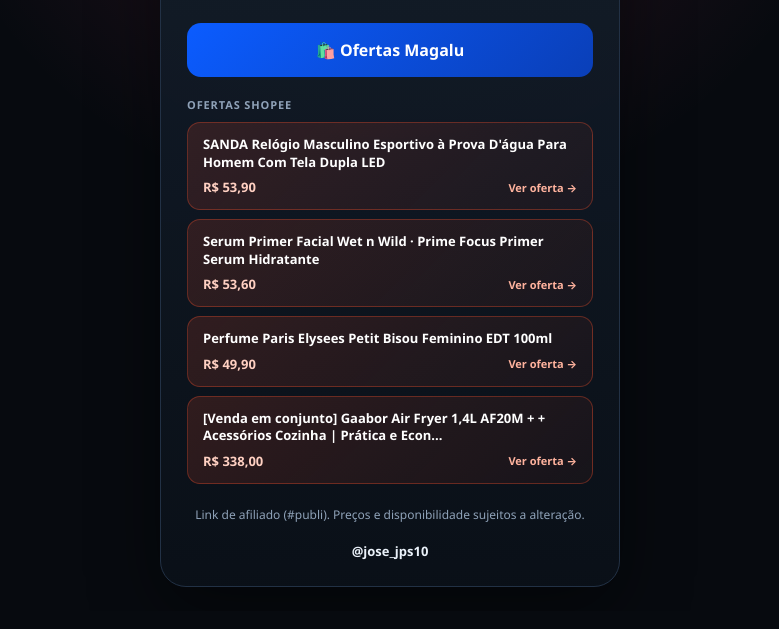
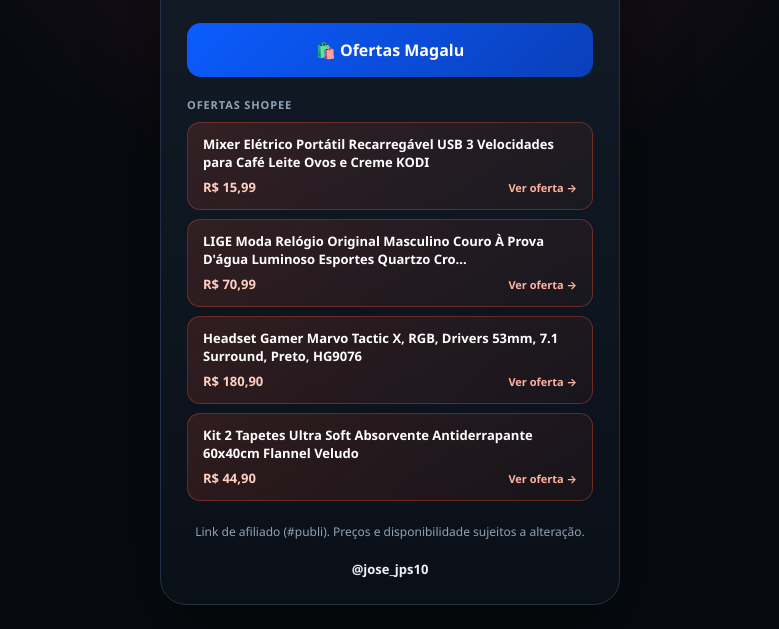
Before and after one commit to jpsalxdr-cpu/ofertas-jps, a plain HTML site: page index.html in a window 1280 px wide. Shown: the part 270-899 px from the top of the page, without its empty margins (250-1029 px from the left). Drawn offline with Linux system fonts and the light colour scheme.

Commit message:
Atualiza ofertas Shopee (automatico)

```diff
--- a/index.html
+++ b/index.html
@@ -114,7 +114,7 @@
     <h1>Ofertas da minha loja</h1>
     <p class="sub">Magalu e Shopee selecionadas para você.</p>
     <a class="btn magalu" href="https://www.magazinevoce.com.br/magazinejpsvip10/selecao/ofertasdodia/" target="_blank" rel="noopener">🛍️ Ofertas Magalu</a>
-    <div class="shopee-section"><div class="shopee-title">Ofertas Shopee</div><div class="shopee-list"><a class="shopee-item" href="https://s.shopee.com.br/30pX0n4jq8" target="_blank" rel="noopener"><span class="shopee-name">SANDA Relógio Masculino Esportivo à Prova D&#x27;água Para Homem Com Tela Dupla LED</span><span class="shopee-bottom"><span class="shopee-price">R$ 53,90</span><span class="shopee-go">Ver oferta →</span></span></a><a class="shopee-item" href="https://s.shopee.com.br/8AXdAHlTy9" target="_blank" rel="noopener"><span class="shopee-name">Serum Primer Facial Wet n Wild · Prime Focus Primer Serum Hidratante</span><span class="shopee-bottom"><span class="shopee-price">R$ 53,60</span><span class="shopee-go">Ver oferta →</span></span></a><a class="shopee-item" href="https://s.shopee.com.br/3qOe0K6NWH" target="_blank" rel="noopener"><span class="shopee-name">Perfume Paris Elysees Petit Bisou Feminino EDT 100ml</span><span class="shopee-bottom"><span class="shopee-price">R$ 49,90</span><span class="shopee-go">Ver oferta →</span></span></a><a class="shopee-item" href="https://s.shopee.com.br/4B1UOw9RNS" target="_blank" rel="noopener"><span class="shopee-name">[Venda em conjunto] Gaabor Air Fryer 1,4L AF20M + + Acessórios Cozinha | Prática e Econ...</span><span class="shopee-bottom"><span class="shopee-price">R$ 338,00</span><span class="shopee-go">Ver oferta →</span></span></a></div></div>
+    <div class="shopee-section"><div class="shopee-title">Ofertas Shopee</div><div class="shopee-list"><a class="shopee-item" href="https://s.shopee.com.br/5fqJkwnlsx" target="_blank" rel="noopener"><span class="shopee-name">Mixer Elétrico Portátil Recarregável USB 3 Velocidades para Café Leite Ovos e Creme KODI</span><span class="shopee-bottom"><span class="shopee-price">R$ 15,99</span><span class="shopee-go">Ver oferta →</span></span></a><a class="shopee-item" href="https://s.shopee.com.br/5VWtYdssGm" target="_blank" rel="noopener"><span class="shopee-name">LIGE Moda Relógio Original Masculino Couro À Prova D&#x27;água Luminoso Esportes Quartzo Cro...</span><span class="shopee-bottom"><span class="shopee-price">R$ 70,99</span><span class="shopee-go">Ver oferta →</span></span></a><a class="shopee-item" href="https://s.shopee.com.br/W8DbSGJBm" target="_blank" rel="noopener"><span class="shopee-name">Headset Gamer Marvo Tactic X, RGB, Drivers 53mm, 7.1 Surround, Preto, HG9076</span><span class="shopee-bottom"><span class="shopee-price">R$ 180,90</span><span class="shopee-go">Ver oferta →</span></span></a><a class="shopee-item" href="https://s.shopee.com.br/6L60YAtgni" target="_blank" rel="noopener"><span class="shopee-name">Kit 2 Tapetes Ultra Soft Absorvente Antiderrapante 60x40cm Flannel Veludo</span><span class="shopee-bottom"><span class="shopee-price">R$ 44,90</span><span class="shopee-go">Ver oferta →</span></span></a></div></div>
     <p class="note">Link de afiliado (#publi). Preços e disponibilidade sujeitos a alteração.</p>
     <p class="handle">@jose_jps10</p>
   </main>
```
